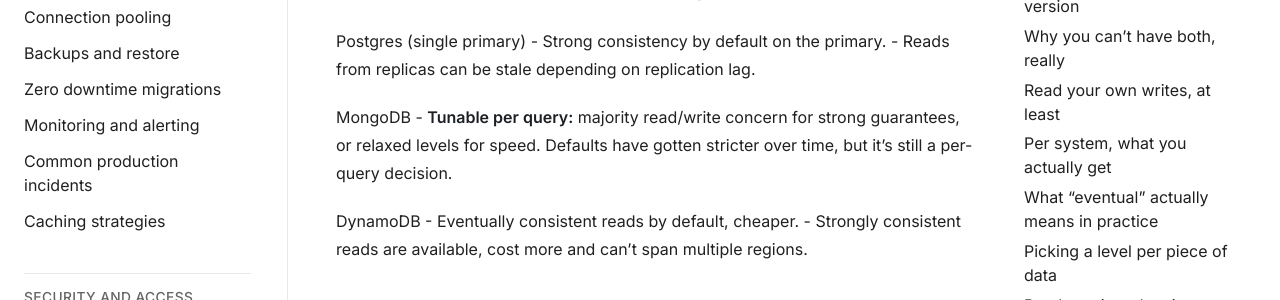
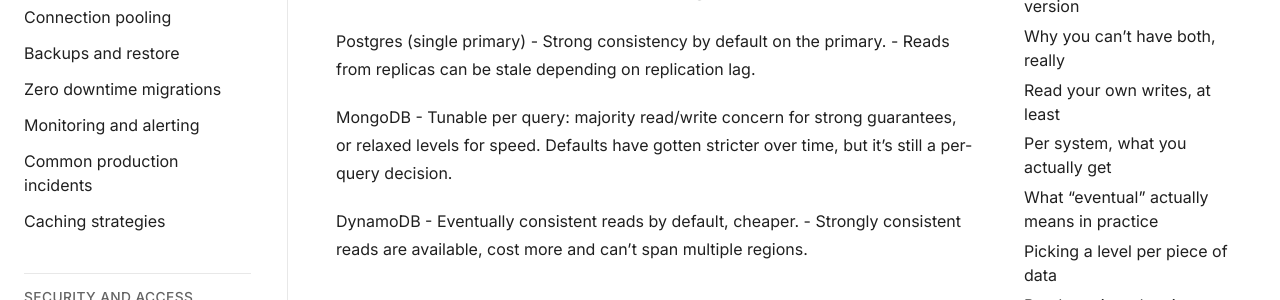
Before and after one commit to musix787-sketch/databases, a Sphinx documentation site: the page built from source/consistency-tradeoffs-at-scale.rst, in a window 1280 px wide and 900 px high, scrolled down 1053 px. Shown: the part 153-453 px from the top of the window. Built offline with Sphinx 7.4.7, drawn with Linux system fonts in a browser that asks for light colours.

```diff
--- a/source/consistency-tradeoffs-at-scale.rst
+++ b/source/consistency-tradeoffs-at-scale.rst
@@ -59,7 +59,7 @@ Postgres (single primary)
 - Reads from replicas can be stale depending on replication lag.
 
 MongoDB
-- **Tunable per query:** majority read/write concern for strong guarantees, or relaxed levels for speed. Defaults have gotten stricter over time, but it's still a per-query decision.
+- Tunable per query: majority read/write concern for strong guarantees, or relaxed levels for speed. Defaults have gotten stricter over time, but it's still a per-query decision.
 
 DynamoDB
 - Eventually consistent reads by default, cheaper.
```
